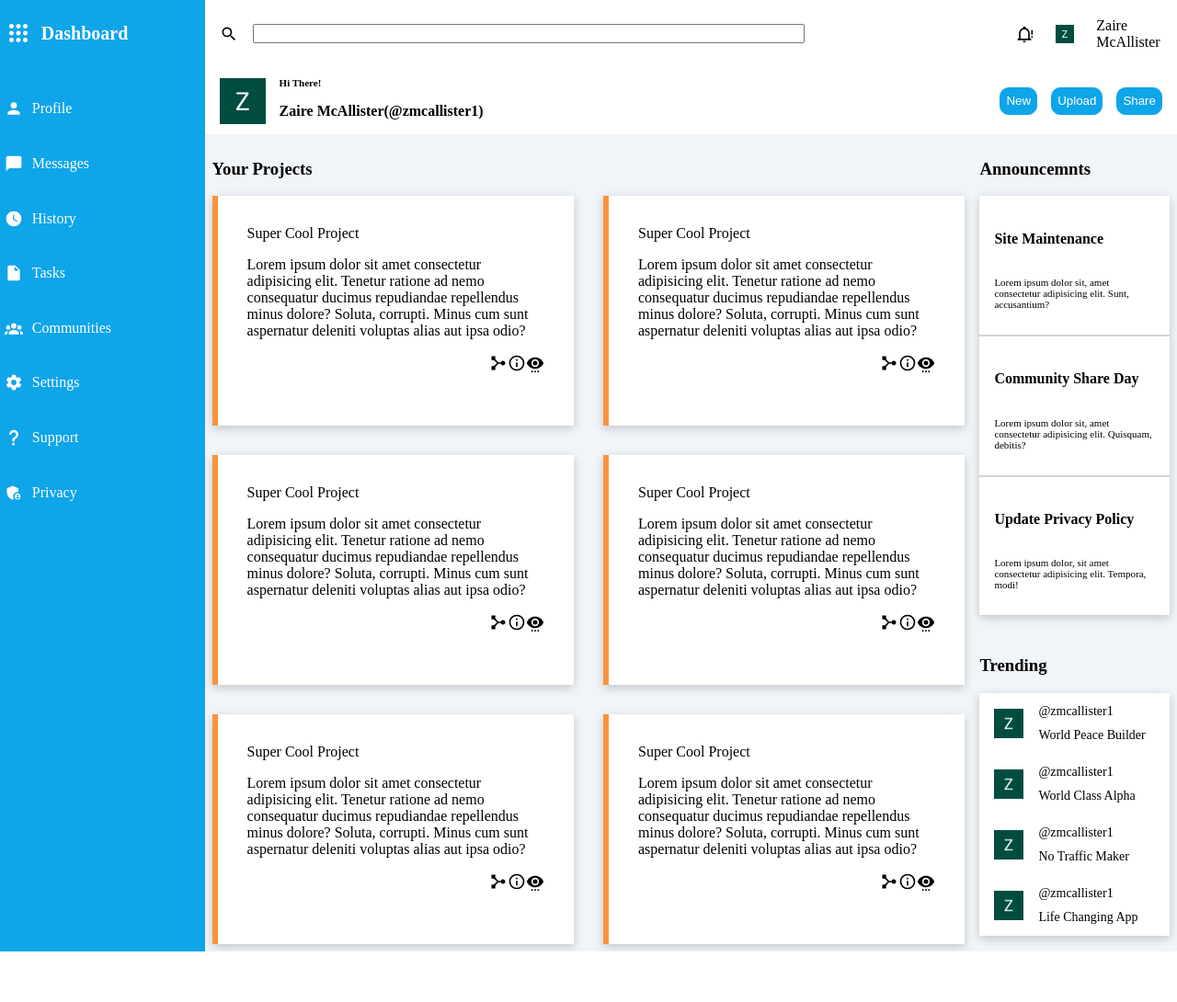
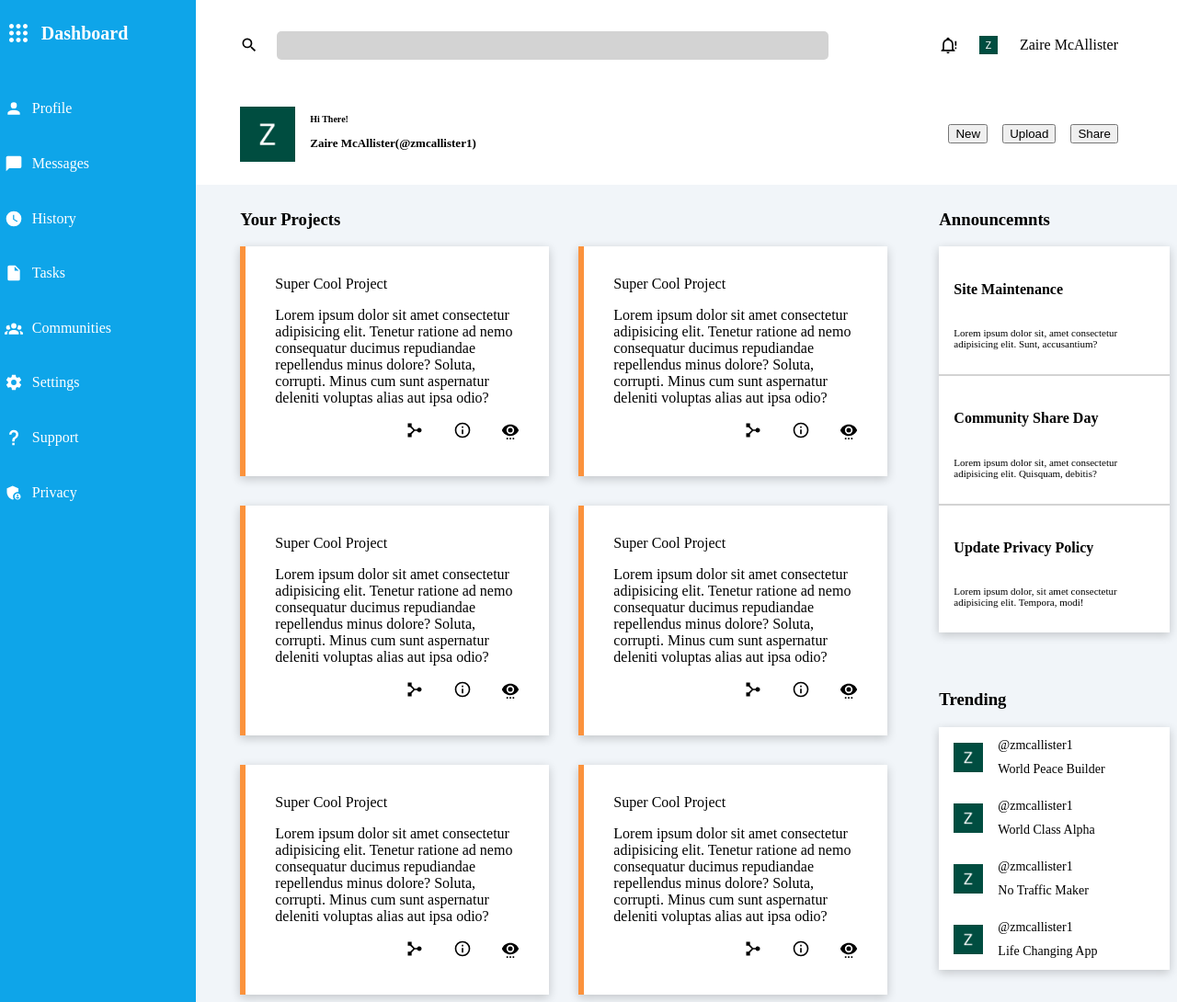
Before and after one commit to Zy5879/Admin-Dash, a plain HTML site: page index.html in a window 1280 px wide. Shown: the whole page at 92% size. Before the commit the page ends 1035 px from the top, so only its background shows below. Drawn offline with Linux system fonts and the light colour scheme; a web font is replaced by a local one.

Commit message:
adjusting padding and moved icons in cards

```diff
--- a/style.css
+++ b/style.css
@@ -20,8 +20,10 @@ body {
     margin: 0;
     padding: 0;
     display: grid;
-    grid-template-columns: 0.8fr 3fr 0.8fr ;
+    grid-template-columns: 0.8fr 3fr 1fr ;
 }
+
+/* Sidebar */
 
 img {
     width: 20px;
@@ -57,19 +59,20 @@ img {
     color: white;
 }
 
+/* Header */
 
 .navbar {
     background-color: var(--navbar-bg);
     grid-column: 2 / 4;
-    display: grid;
     grid-template-rows: 1fr 1fr;
     box-shadow: 16px 32px rgba(0,0,0,0.07);
+    padding: 1.5rem 3rem;
 }
 
 .top {
-    display: flex;
-    justify-content: space-around;
-    align-items: center;
+    display: grid;
+    grid-template-columns: 1fr max-content;
+    margin-bottom: 2.5rem;
 }
 
 .accounts {
@@ -83,12 +86,18 @@ img {
     display: flex;
     align-items: center;
     width: 100%;
-    margin-left: 1rem;
+    margin-right: auto;
 }
 
 .search-bar {
-  width: min(70%,600px);
-  margin-left: 1rem;
+  display: inline-block;
+  border: 0;
+  padding: 0.5rem 1.5rem;
+  margin-left: 1.25rem;
+  border-radius: 5px;
+  width: min(80%, 600px);
+  margin-right: 20px;
+  background-color: lightgray;
 }
 
 .bottom {
@@ -101,55 +110,57 @@ img {
 .tagname {
     display: flex;
     align-items: center;
-    gap: 15px;
-    margin-left: 1rem;
+    gap: 1rem;
 }
 
 .pfp {
-    height: 50px;
-    width: 50px;
+    height: 60px;
+    width: 60px;
 }
 
+
 .greeting {
-    font-size: 11px;
+    font-size: 10px;
     font-weight: bold;
 }
 
 .bold-name {
-    font-weight: bold;
+    font-size: 13px;
+    font-weight: 800;
 }
 
 .buttons {
     display: flex;
-    gap: 15px;
+    justify-content: flex-end;
+    align-items: center;
+    gap: 1rem;
 }
 
-button {
-    border-radius: 10px;
+.btn {
     background-color: #0ea5e9;
+    color: white;
+    padding: 0.5rem, 1.8rem;
+    border-radius: 7px;
+    font-size: 18px;
     border: 1px solid #0ea5e9;
-    color: white;
-    width: min(50%, 70px);
-    height: 30px;
 }
-/* .navbar {
-    display: grid;
-    grid-template-rows: 1fr 1fr;
-} */
+
+/* Body */
 
 .main {
     background-color: var(--main-bg);
     grid-column: 2 / 3;
     grid-row: 2 / 4;
-    padding: 0.5rem;
+    padding: 0.5rem 3rem
 }
 
 .announcements {
     background-color: #f1f5f9;
+    margin-right: auto;
 }
 
 .announce > div {
-    padding: 1rem;
+   padding: 1rem;
 }
 
 .announce {
@@ -189,15 +200,8 @@ button {
 .icons {
     display: flex;
     justify-content: flex-end;
+    gap: 2rem;
 }
-
-/* .main .cards {
-    display: grid;
-    grid-template-columns: repeat(auto-fit, minmax(300px, 1fr));
-    grid-auto-rows: 350px;
-    gap: 2rem;
-} */
-
 
 .announce > div {
     display: grid;
```
